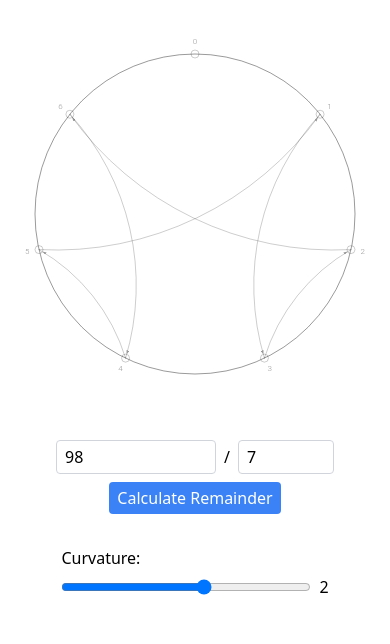
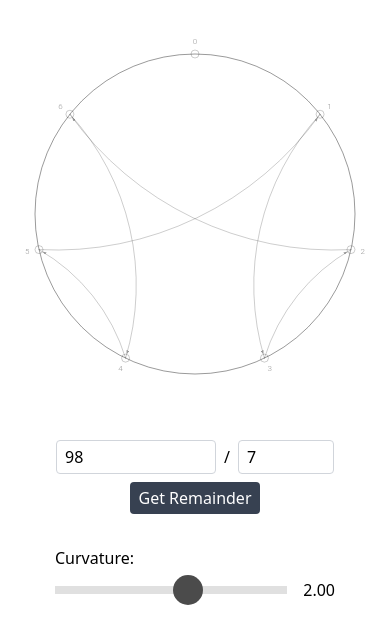
Before and after one commit to alexandre-eisenmann/diophantus, a React (Create React App) app: page / in a window 390 px wide. Shown: the top 644 px of the page. Built offline with nearby package versions, Linux system fonts and the light colour scheme.

Commit message:
fix slider in mobile and make it bigger

```diff
--- a/src/App.css
+++ b/src/App.css
@@ -1,3 +1,4 @@
+html{ overflow-y: scroll;}
 .App {
   text-align: center;
 }
@@ -36,3 +37,38 @@
     transform: rotate(360deg);
   }
 }
+
+
+.slider {
+  -webkit-appearance: none; /* Override default CSS styles */
+  appearance: none;
+  width: 100%;
+  height: 8px; /* Adjust the height of the slider */
+  background: #d3d3d3;
+  outline: none;
+  opacity: 0.7;
+  -webkit-transition: .2s;
+  transition: opacity .2s;
+}
+
+.slider:hover {
+  opacity: 1;
+}
+
+.slider::-webkit-slider-thumb {
+  -webkit-appearance: none; /* Override default look */
+  appearance: none;
+  width: 30px; /* Size of the handle */
+  height: 30px; /* Size of the handle */
+  background: black; /* Green handle */
+  cursor: pointer; /* Pointer/hand icon */
+  border-radius: 50%; /* Rounded handle */
+}
+
+.slider::-moz-range-thumb {
+  width: 30px; /* Size of the handle */
+  height: 30px; /* Size of the handle */
+  background: #4CAF50; /* Green handle */
+  cursor: pointer; /* Pointer/hand icon */
+  border-radius: 50%; /* Rounded handle */
+}
--- a/src/DivisorGraph.js
+++ b/src/DivisorGraph.js
@@ -1,5 +1,7 @@
 import React, { useEffect, useState, useRef } from 'react';
 import { AnimatedCircle } from './AnimatedCircle';
+import StableSliderComponent from './StableSliderComponent';
+
 
 
 
@@ -280,31 +282,22 @@ const DivisorGraph = () => {
           />
         </div>
         <div className="flex justify-center">
-          <button onClick={createPath} className="bg-blue-500 text-white px-2 py-1 rounded">Calculate Remainder</button>
+          <button onClick={createPath} className="bg-gray-700 text-white px-2 py-1 rounded">Get Remainder</button>
         </div>
       </div>
 
 
       {/* Slider for curvature */}
       <div className="mt-4">
-        <label htmlFor="curvature" className="block mb-1">Curvature:</label>
-        <div className="flex items-center space-x-2">
-          <input
-            id="curvature"
-            type="range"
-            min="0.6"
-            max="3"
-            step="0.01" // Step increment of 0.1 for more granularity
-            value={curvature}
-            onChange={(e) => {
-              setCurvature(parseFloat(e.target.value));
-              setPaths([]);
-            }}
-            className="border border-gray-300 rounded px-2 py-1"
-            style={{ width: '250px' }} // Increased width
-          />
-          <span>{curvature}</span>
-        </div>
+      <div>
+        <StableSliderComponent
+          curvature={curvature}
+          handleCurvatureChange={(e) => {
+            setCurvature(parseFloat(e.target.value));
+            setPaths([]);
+          }}
+        />
+      </div>
       </div>
     </div>
   );
--- /dev/null
+++ b/src/StableSliderComponent.js
@@ -0,0 +1,59 @@
+import React, { useRef, useEffect } from 'react';
+
+const StableSliderComponent = ({ curvature, handleCurvatureChange }) => {
+  const sliderRef = useRef(null);
+
+  useEffect(() => {
+    const slider = sliderRef.current;
+    if (!slider) return;
+
+    const preventDrag = (e) => {
+      e.preventDefault();
+    };
+
+    const handleTouchMove = (e) => {
+      e.preventDefault();
+      const touch = e.touches[0];
+      const slider = e.target;
+      const rect = slider.getBoundingClientRect();
+      const x = touch.clientX - rect.left;
+      const percent = Math.max(0, Math.min(1, x / rect.width));
+      const min = parseFloat(slider.min);
+      const max = parseFloat(slider.max);
+      const value = percent * (max - min) + min;
+      handleCurvatureChange({ target: { value } });
+    };
+
+    slider.addEventListener('touchmove', handleTouchMove, { passive: false });
+    slider.addEventListener('touchstart', preventDrag, { passive: false });
+
+    return () => {
+      slider.removeEventListener('touchmove', handleTouchMove);
+      slider.removeEventListener('touchstart', preventDrag);
+    };
+  }, [handleCurvatureChange]);
+
+  return (
+    <div className="flex justify-center touch-none">
+      <div className="w-[280px]">
+        <label htmlFor="curvature" className="block mb-2">Curvature:</label>
+        <div className="flex items-center space-x-2">
+          <input
+            ref={sliderRef}
+            id="curvature"
+            type="range"
+            min="0.6"
+            max="3"
+            step="0.01"
+            value={curvature}
+            onChange={handleCurvatureChange}
+            className="slider w-[280px] touch-none"
+          />
+          <span className="w-12 text-right">{Number(curvature).toFixed(2)}</span>
+        </div>
+      </div>
+    </div>
+  );
+};
+
+export default StableSliderComponent
```
